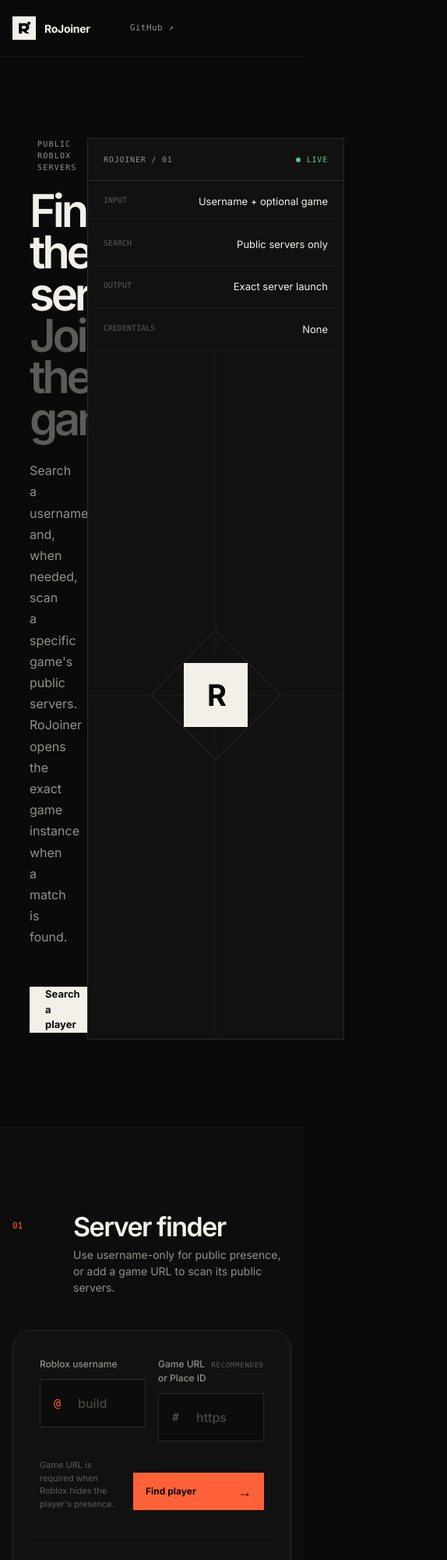
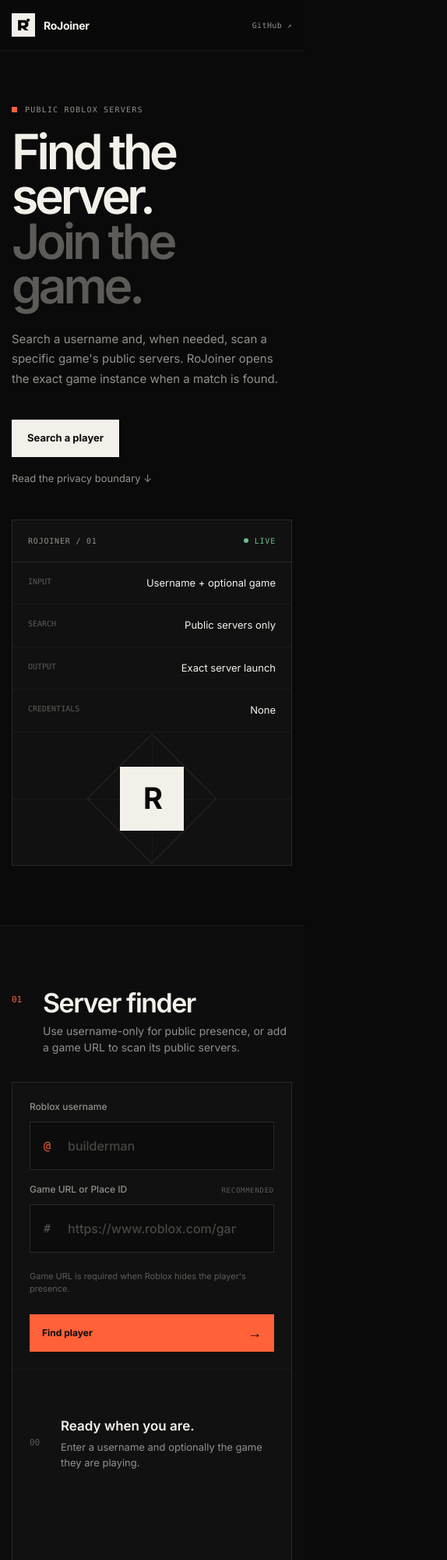
Before and after one commit to xtofuub/RoJoin, a website: page public/index.html in a window 390 px wide. Shown: the top 2000 px of the page at 78% size, 574 px wide, since content can reach past the window. Drawn offline with Linux system fonts and the light colour scheme.

Commit message:
style: refine responsive editorial layout

```diff
--- a/public/responsive.css
+++ b/public/responsive.css
@@ -1,50 +1,96 @@
 @media (max-width: 980px) {
+  .header-inner { grid-template-columns: 1fr auto; }
   .nav-links { display: none; }
-  .hero-meta { display: none; }
-  .finder-grid, .privacy-card { grid-template-columns: 1fr; }
-  .why-copy { grid-template-columns: 1fr; }
-  .signal-card { min-height: 500px; }
-  .process-head { align-items: start; flex-direction: column; }
-  .process-grid { grid-template-columns: 1fr; }
-  .process-card { min-height: 280px; }
-  .privacy-card { gap: 50px; padding: 50px; }
+  .hero {
+    grid-template-columns: 1fr;
+    gap: 54px;
+    min-height: auto;
+    padding-block: 88px 92px;
+  }
+  .hero-spec { min-height: 390px; }
+  .about-grid { grid-template-columns: 1fr; gap: 64px; }
+  .about-copy { padding-top: 0; max-width: 680px; }
 }
 
-@media (max-width: 680px) {
-  .section-shell { width: min(100% - 32px, 1280px); }
-  .top-nav { padding: 18px 16px; }
-  .brand-word, .nav-cta span { display: none; }
-  .nav-cta { padding: 11px 14px; }
-  .hero { min-height: 720px; }
-  .hero-title { font-size: clamp(67px, 24vw, 118px); }
-  .hero-copy { padding: 0 22px; }
-  .scroll-cue { bottom: 28px; }
-  .finder-section { padding-top: 110px; }
-  .section-heading { margin-bottom: 45px; }
-  .finder-panel { min-height: 0; border-radius: 25px; }
-  .panel-topline { padding: 0 16px; }
-  .panel-topline > span:nth-child(2) { display: none; }
-  form { padding: 30px 20px 24px; }
-  .search-row { flex-direction: column; }
+@media (max-width: 720px) {
+  .section-shell { width: min(100% - 30px, 1180px); }
+  .site-header { position: relative; }
+  .header-inner { height: 64px; }
+  .header-link { font-size: 10px; }
+
+  .hero {
+    padding-block: 68px 76px;
+    gap: 42px;
+  }
+  .hero-copy h1 {
+    margin-top: 18px;
+    font-size: clamp(50px, 16vw, 76px);
+    letter-spacing: -.067em;
+  }
+  .hero-copy > p { font-size: 15px; }
+  .hero-actions { align-items: flex-start; flex-direction: column; gap: 18px; }
+  .hero-spec { min-height: 360px; }
+  .hero-spec dl div { grid-template-columns: 90px 1fr; }
+
+  .finder-section,
+  .process-section,
+  .about-section { padding-block: 82px 92px; }
+
+  .section-intro {
+    grid-template-columns: 40px 1fr;
+    margin-bottom: 34px;
+  }
+  .section-number { padding-top: 5px; }
+
+  #search-form { padding: 22px; }
+  .field-grid { grid-template-columns: 1fr; }
+  .form-footer {
+    align-items: stretch;
+    flex-direction: column;
+  }
   .search-button { width: 100%; }
-  .search-state { min-height: 300px; margin: 0 20px 28px; }
-  .state-idle { flex-direction: column; text-align: center; }
+  .search-state { padding: 0 22px 22px; }
+  .state-idle,
+  .loading-state,
+  .search-error { grid-template-columns: 40px 1fr; min-height: 190px; }
+  .finder-note { grid-template-columns: 1fr; gap: 8px; }
+
+  .process-row {
+    grid-template-columns: 40px 1fr;
+    gap: 8px 0;
+    min-height: 0;
+    padding: 26px 0;
+  }
+  .process-row p { grid-column: 2; }
+
+  .about-grid { gap: 46px; }
+  .about-title h2 { font-size: clamp(44px, 13vw, 68px); }
+
   .result-stats { grid-template-columns: 1fr; }
-  .result-actions { flex-direction: column; }
-  .join-button, .secondary-button { width: 100%; }
-  .signal-card { padding: 28px; border-radius: 25px; }
-  .process-section { padding-top: 80px; }
-  .why-card { padding: 42px 24px; border-radius: 26px; }
-  .why-copy { gap: 18px; }
-  .privacy-card { padding: 34px 24px; border-radius: 26px; }
-  .floating-dock { display: none; }
-  footer { padding-top: 90px; }
-  .footer-main { align-items: start; flex-direction: column; }
-  .footer-bottom { margin-top: 80px; gap: 15px; flex-direction: column; }
+  .result-stats > div {
+    min-height: 64px;
+    padding: 12px 0;
+    border-right: 0;
+    border-bottom: 1px solid var(--line-soft);
+  }
+  .result-stats > div:last-child { border-bottom: 0; }
+  .result-actions { align-items: stretch; flex-direction: column; }
+  .join-button,
+  .secondary-button { width: 100%; }
+
+  .footer-inner {
+    grid-template-columns: 1fr;
+    gap: 16px;
+    padding-block: 32px;
+  }
 }
 
 @media (prefers-reduced-motion: reduce) {
   html { scroll-behavior: auto; }
-  *, *::before, *::after { animation-duration: .01ms !important; animation-iteration-count: 1 !important; transition-duration: .01ms !important; }
+  *, *::before, *::after {
+    animation-duration: .01ms !important;
+    animation-iteration-count: 1 !important;
+    transition-duration: .01ms !important;
+  }
   .reveal { opacity: 1; transform: none; }
 }
```
